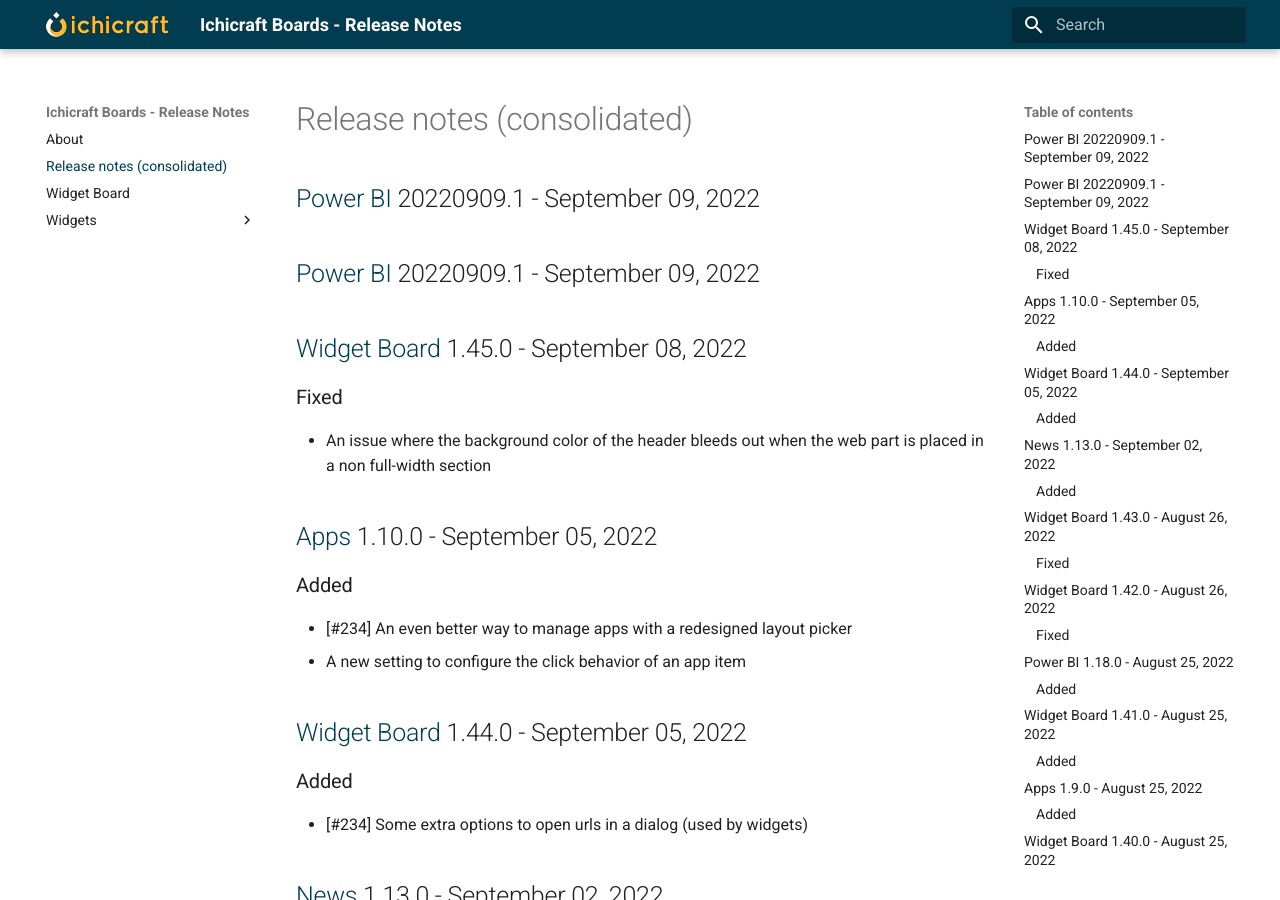
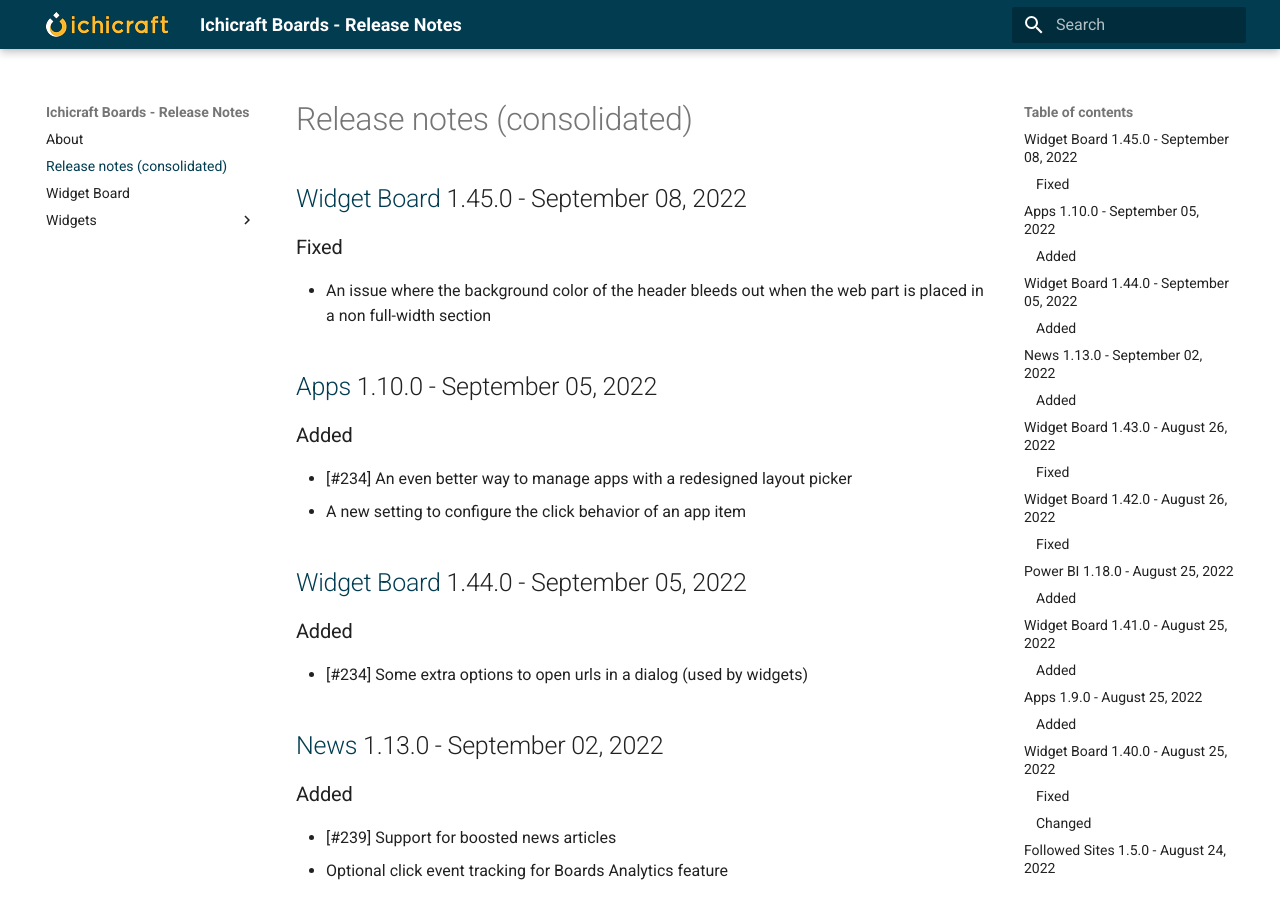
Before and after one commit to ichicraft/widgets-docs, an MkDocs documentation site: the page built from docs/Release-notes-(consolidated).md, in a window 1280 px wide and 900 px high. Built offline with MkDocs 1.6.1 and Material for MkDocs 9.7.7, drawn with Linux system fonts in a browser that asks for light colours.

Commit message:
minor messup fixed

```diff
--- a/docs/Release-notes-(consolidated).md
+++ b/docs/Release-notes-(consolidated).md
@@ -1,7 +1,3 @@
-## [Power BI](./Widgets/Power BI.md) 20220909.1 - September 09, 2022
-
-## [Power BI](./Widgets/Power BI.md) 20220909.1 - September 09, 2022
-
 ## [Widget Board](./Widget Board.md) 1.45.0 - September 08, 2022
 
 ### Fixed
--- a/docs/Widgets/Power BI.md
+++ b/docs/Widgets/Power BI.md
@@ -1,7 +1,3 @@
-## 20220909.1 - September 09, 2022
-
-## 20220909.1 - September 09, 2022
-
 ## 1.18.0 - August 25, 2022
 
 ### Added
```
